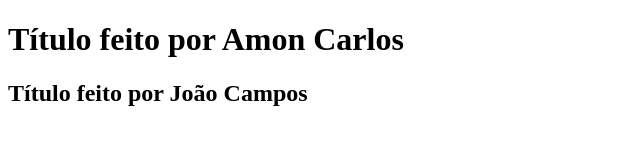
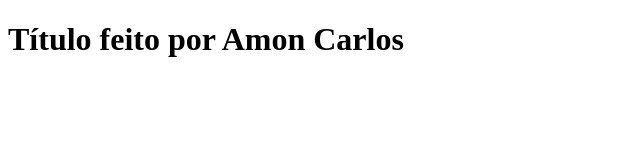
Before and after one commit to AmonCarlos001/aula-git-essencial, a plain HTML site: page index.html in a window 1280 px wide. Shown: the whole page, without its empty margins (0-640 px from the left). Drawn offline with Linux system fonts and the light colour scheme.

```diff
--- a/index.html
+++ b/index.html
@@ -7,6 +7,5 @@
 </head>
 <body>
     <h1>Título feito por Amon Carlos</h1>
-    <h2>Título feito por João Campos</h2>
 </body>
 </html>
```
